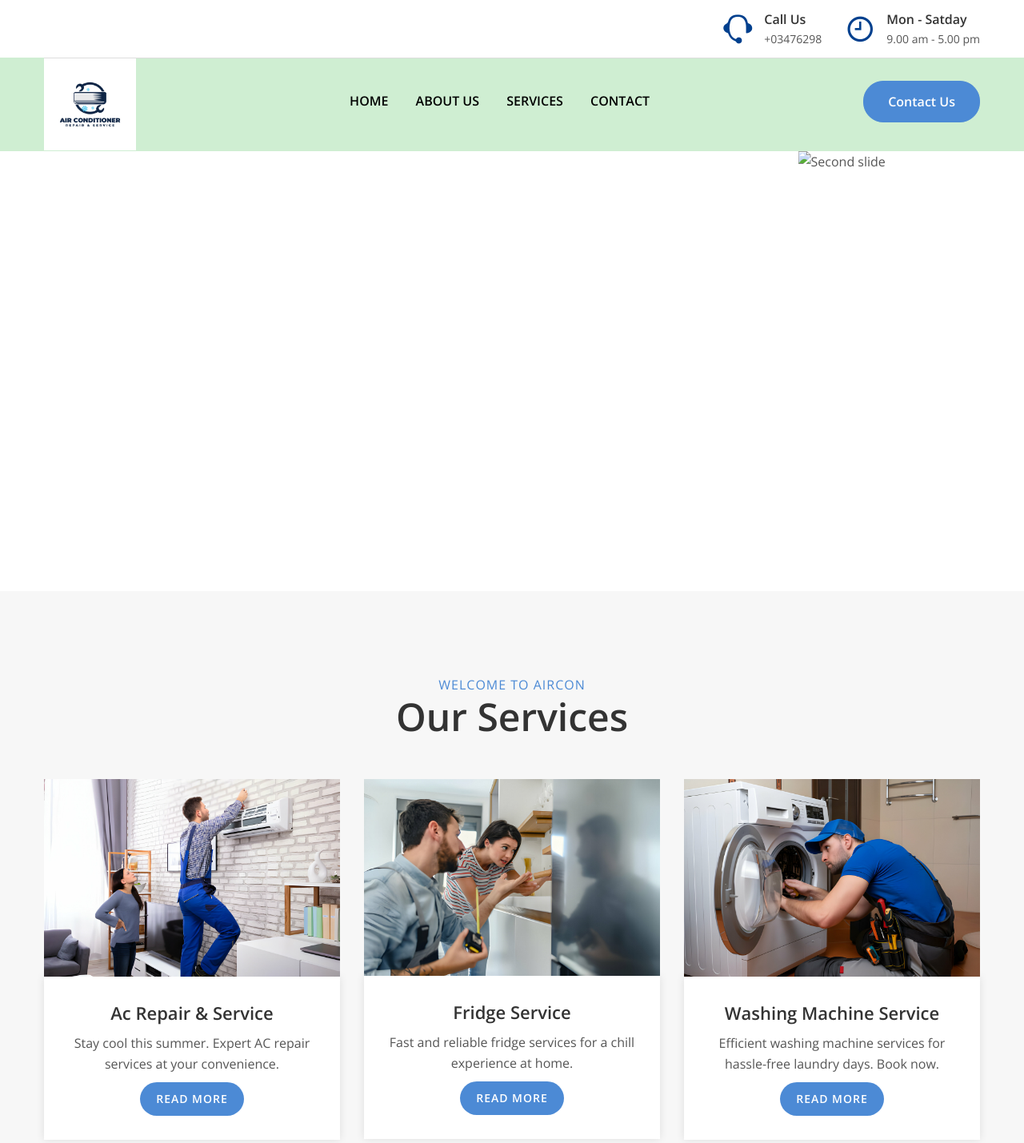
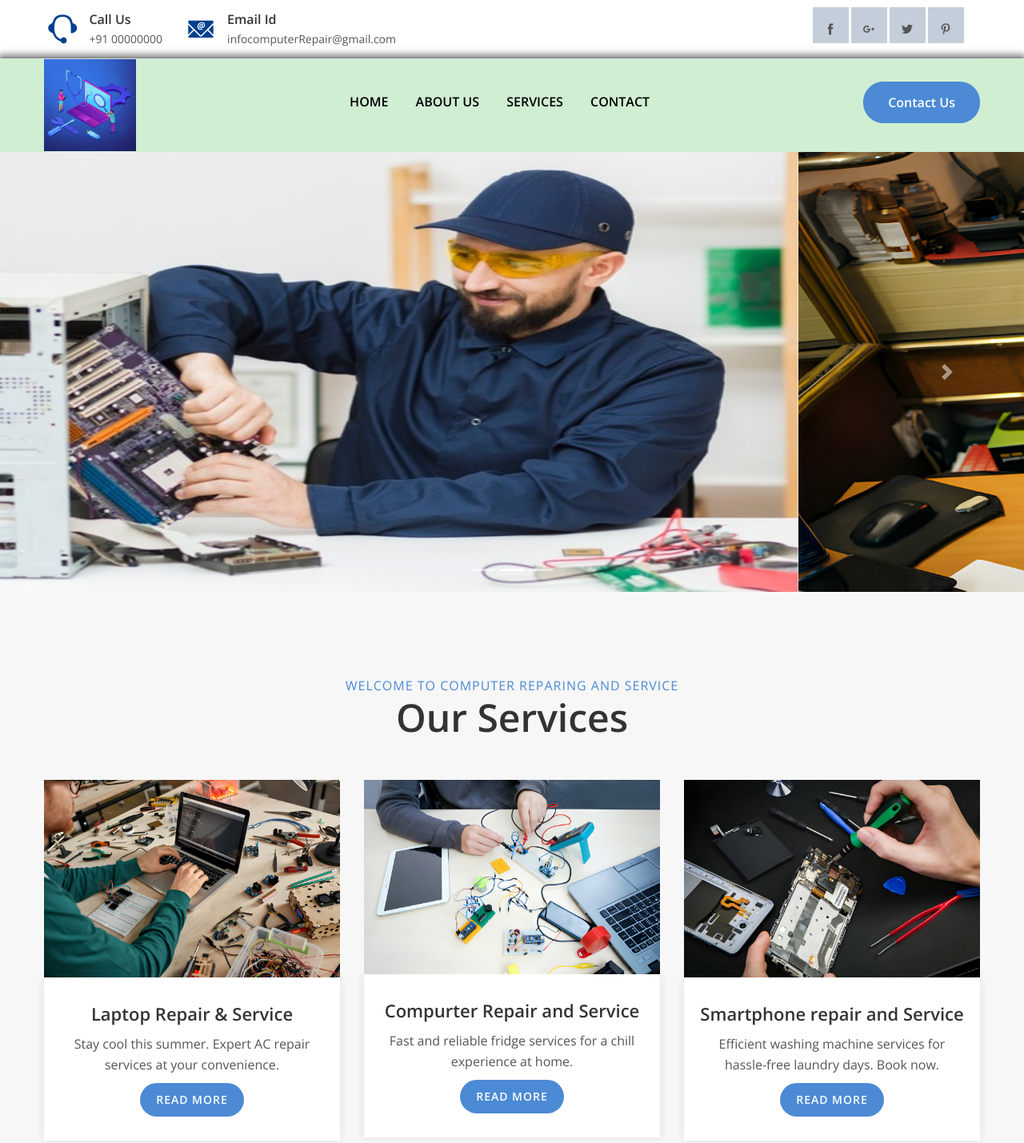
Before and after one commit to neharani1234/Computer-Reparing-web, a plain HTML site: page index.html in a window 1280 px wide. Shown: the top 1429 px of the page at 80% size. Drawn offline with nearby package versions, Linux system fonts and the light colour scheme; a script that the page names is missing.

Commit message:
commit home changes

```diff
--- a/assets/css/style.css
+++ b/assets/css/style.css
@@ -1589,6 +1589,7 @@ input:-ms-input-placeholder, textarea:-ms-input-placeholder {
 }
 .header-bottom-area{
   background-color:#1a23;
+  box-shadow: 0px 0px 10px 3px;
 }
 @media only screen and (max-width: 767px), only screen and (min-width: 768px) and (max-width: 991px) {
   .header-menu-two .make-apoinmant-button {
@@ -2826,7 +2827,7 @@ input:-ms-input-placeholder, textarea:-ms-input-placeholder {
     13. Your Opinion Css
 -----------------------------*/
 .opinion-bg {
-  background: url(/image/ac3.jpg);
+  background: url(/image/serviceImg1.jpg);
   background-size: cover;
 }
 
--- a/index.html
+++ b/index.html
@@ -29,6 +29,32 @@
     <!-- Main Style CSS -->
     <link rel="stylesheet" href="assets/css/style.css">
 
+    <style>
+        .contact .social{
+            display: flex;
+            gap: 3px;
+            justify-content: center;
+            align-items: center;
+            margin: 20px;
+        }
+        .contact{
+            height: 63px;
+        }
+        .contact .social li{
+            background-color:#c4ceda;
+            width:45px ;
+            height: 45px;
+            padding: 14px;
+        }
+        .contact-info{
+            width: 440px;
+        }
+        .footer-logo a img{
+            width: 170px;
+        }
+
+    </style>
+
     <!-- Modernizer JS -->
     <script src="assets/js/vendor/modernizr-2.8.3.min.js"></script>
 </head>
@@ -46,12 +72,7 @@
                 <div class="container">
                     <div class="row">
                         <div class="col-lg-4 col-md-3 col-12">
-
-
-                        </div>
-                        <div class="col-lg-8 col-md-9 col-12">
-                            <!-- Contact-information-top Start -->
-                            <div class="contact-information-top">
+                            <div class="contact-information-top contact-info">
 
                                 <!-- Single-information-top Start -->
                                 <div class="single-information-top">
@@ -60,7 +81,7 @@
                                     </div>
                                     <div class="info-content">
                                         <h4>Call Us</h4>
-                                        <p>+03476298</p>
+                                        <p>+91 00000000</p>
                                     </div>
                                 </div>
                                 <!-- Single-information-top End -->
@@ -68,12 +89,28 @@
                                 <!-- Single-information-top Start -->
                                 <div class="single-information-top">
                                     <div class="info-icon">
-                                        <i class="icofont-clock-time"></i>
+                                        <i class="icofont-email"></i>
                                     </div>
                                     <div class="info-content">
-                                        <h4>Mon - Satday</h4>
-                                        <p>9.00 am - 5.00 pm</p>
+                                        <h4>Email Id</h4>
+                                        <p>infocomputerRepair@gmail.com</p>
                                     </div>
+                                </div>
+                                <!-- Single-information-top End -->
+
+                            </div>
+                        </div>
+                        <div class="col-lg-8 col-md-9 col-12">
+                            <!-- Contact-information-top Start -->
+                            <div class="contact-information-top  contact">
+
+                                <!-- Single-information-top Start -->
+                                <ul class="social">
+                                    <li><a href="#"><i class="icofont-facebook"></i></a></li>
+                                    <li><a href="#"><i class="icofont-google-plus"></i></a></li>
+                                    <li><a href="#"><i class="icofont-twitter"></i></a></li>
+                                    <li><a href="#"><i class="icofont-pinterest"></i></a></li>
+                                </ul>
                                 </div>
                                 <!-- Single-information-top End -->
 
@@ -93,7 +130,7 @@
                             <div class="header-menu-wrap border-top-1">
                                 <!-- logo start -->
                                 <div class="logo">
-                                    <a href="index.html"><img src="image/logo.jpg" alt="" width="115px"
+                                    <a href="index.html"><img src="/image/logo.png" alt="" width="115px"
                                             height="90px"></a>
                                 </div>
                                 <!-- logo End -->
@@ -142,15 +179,15 @@
             </ol>
             <div class="carousel-inner">
                 <div class="carousel-item active">
-                    <img class="d-block w-100" src="/image/" alt="First slide" style="height: 550px;">
+                    <img class="d-block w-100" src="/image/bredcrum1.jpg" alt="First slide" style="height: 550px;">
                 </div>
 
                 <div class="carousel-item">
-                    <img class="d-block w-100" src="/image/banner2.jpg" alt="Second slide" style="height: 550px;">
+                    <img class="d-block w-100" src="/image/breadcrum4.jpg" alt="Second slide" style="height: 550px;">
                 </div>
 
                 <div class="carousel-item">
-                    <img class="d-block w-100" src="/image/wm2.jpg" alt="Third slide" style="height: 550px;">
+                    <img class="d-block w-100" src="/image/breadcrum3.jpg" alt="Third slide" style="height: 550px;">
                 </div>
             </div>
             <a class="carousel-control-prev" href="#carouselExampleIndicators" role="button" data-slide="prev">
@@ -171,7 +208,7 @@
                 <div class="row">
                     <div class="col-lg-12">
                         <div class="section-title">
-                            <h4>WELCOME TO AIRCON</h4>
+                            <h4>WELCOME TO COMPUTER REPARING AND SERVICE</h4>
                             <h2>Our Services</h2>
                         </div>
                     </div>
@@ -181,10 +218,10 @@
                         <!-- single-service Start -->
                         <div class="single-service mt--30 mb--30">
                             <div class="service-image">
-                                <img src="image/ac.jpg" alt="">
+                                <img src="image/repairing1.jpg" alt="">
                             </div>
                             <div class="service-content text-center">
-                                <h3><a href="single-services.html">Ac Repair & Service</a></h3>
+                                <h3><a href="single-services.html">Laptop Repair & Service</a></h3>
                                 <p>Stay cool this summer. Expert AC repair services at your convenience.</p>
                                 <a href="single-services.html" class="border-radius">READ MORE</a>
                             </div>
@@ -195,10 +232,10 @@
                         <!-- single-service Start -->
                         <div class="single-service mt--30 mb--30">
                             <div class="service-image">
-                                <img src="image/fridge.jpg" alt="">
+                                <img src="image/repairing2.jpg" alt="">
                             </div>
                             <div class="service-content text-center">
-                                <h3><a href="single-services.html">Fridge Service</a></h3>
+                                <h3><a href="single-services.html">Compurter Repair and Service</a></h3>
                                 <p>Fast and reliable fridge services for a chill experience at home.</p>
                                 <a href="single-services.html" class="border-radius">READ MORE</a>
                             </div>
@@ -209,10 +246,10 @@
                         <!-- single-service Start -->
                         <div class="single-service mt--30 mb--30">
                             <div class="service-image">
-                                <img src="image/wm_service.jpg" alt="">
+                                <img src="image/smartphone.jpg" alt="">
                             </div>
                             <div class="service-content text-center">
-                                <h3><a href="single-services.html">Washing Machine Service</a></h3>
+                                <h3><a href="single-services.html">Smartphone repair and Service</a></h3>
                                 <p>Efficient washing machine services for hassle-free laundry days. Book now.</p>
                                 <a href="single-services.html" class="border-radius">READ MORE</a>
                             </div>
@@ -223,10 +260,10 @@
                         <!-- single-service Start -->
                         <div class="single-service mt--30">
                             <div class="service-image">
-                                <img src="/image/ac1.jpg" alt="">
+                                <img src="/image/smartwatch.jpg" alt="">
                             </div>
                             <div class="service-content text-center">
-                                <h3><a href="single-services.html">Ac Installation</a></h3>
+                                <h3><a href="single-services.html">Smartwatch repair and service </a></h3>
                                 <p>Various versions have evolved over the years, Sometimes by accident,</p>
                                 <a href="single-services.html" class="border-radius">READ MORE</a>
                             </div>
@@ -245,11 +282,9 @@
                 <div class="row align-items-center">
                     <div class="col-lg-6 col-md-6">
                         <div class="repair-service-inner">
-                            <h3>Heating & AC</h3>
+                            <h3>Computer & Laptop</h3>
                             <h2>Repair & Services</h2>
-                            <p>For Heating & AC Repair & Services, trust our skilled technicians to provide prompt
-                                repairs, efficient maintenance, and expert installations, ensuring your comfort
-                                throughout the year.</p>
+                            <p>For Computer & Laptop Repair & Services, rely on our experienced technicians to deliver swift repairs, effective maintenance, and proficient installations, guaranteeing optimal performance for your devices year-round.</p>
                             <div class="make-apoinment-button">
                                 <a href="#" class="default-btn border-radius">Make Appointment</a>
                             </div>
@@ -257,7 +292,7 @@
                     </div>
                     <div class="col-lg-6 col-md-6">
                         <div class="repair-image pt--30">
-                            <img src="image/heating1.jpg" alt="" class="img12">
+                            <img src="image/bredcrum2.jpg" alt="" class="img12">
                         </div>
                     </div>
                 </div>
@@ -436,8 +471,8 @@
                 <div class="row">
                     <div class="col-lg-12">
                         <div class="something-new-inner text-center text-white">
-                            <h2>Your One-Stop Solution for AC, Fridge, and Washing Machine Repairs!</h2>
-                            <p>Chill & Spin offers expert repair services for ACs, fridges, and washing machines. Trust us for reliable fixes and cool solutions.</p>
+                            <h2>"Empowering Your Digital World: Expert Computer & Laptop Repairs at Your Fingertips."</h2>
+                            <p>Chill & Spin offers expert repair services for Computer, Laaptop, Smartwatch  and Smartphone. Trust us for reliable fixes and cool solutions.</p>
                             <div class="contact-us-button">
                                 <a href="about.html" class="default-btn border-radius">Know More</a>
                                 <a href="contact.html" class="primary-btn border-radius">Contact Us</a>
@@ -456,8 +491,8 @@
                     <div class="row">
                         <div class="col-lg-3 col-md-6">
                             <div class="footer-info mt--60">
-                                <div class="logo">
-                                    <a href="#"><img src="assets/images/logo/logo-2.png" alt=""></a>
+                                <div class="logo footer-logo">
+                                    <a href="#"><img class="logo" src="/image/logo.png" alt="logo-Image"></a>
                                 </div>
                                 <p>At Chill & Spin, our mission is to keep your appliances running smoothly. Contact us today for expert repairs and unbeatable service.</p>
                                 <ul class="social">
```
Also changed, not shown: image/banner service.jpg (added), image/breadcrum4.jpg (added), image/logo.png (renamed from image/pic-01.png), image/logo1.jpg (renamed from image/logo.jpg), image/repairing1.jpg (added), image/repairing2.jpg (added), image/repairing3.jpg (added), image/reparing4.jpg (added), image/self security.jpg (added), image/smartphone.jpg (added), image/smartwatch.jpg (added).
